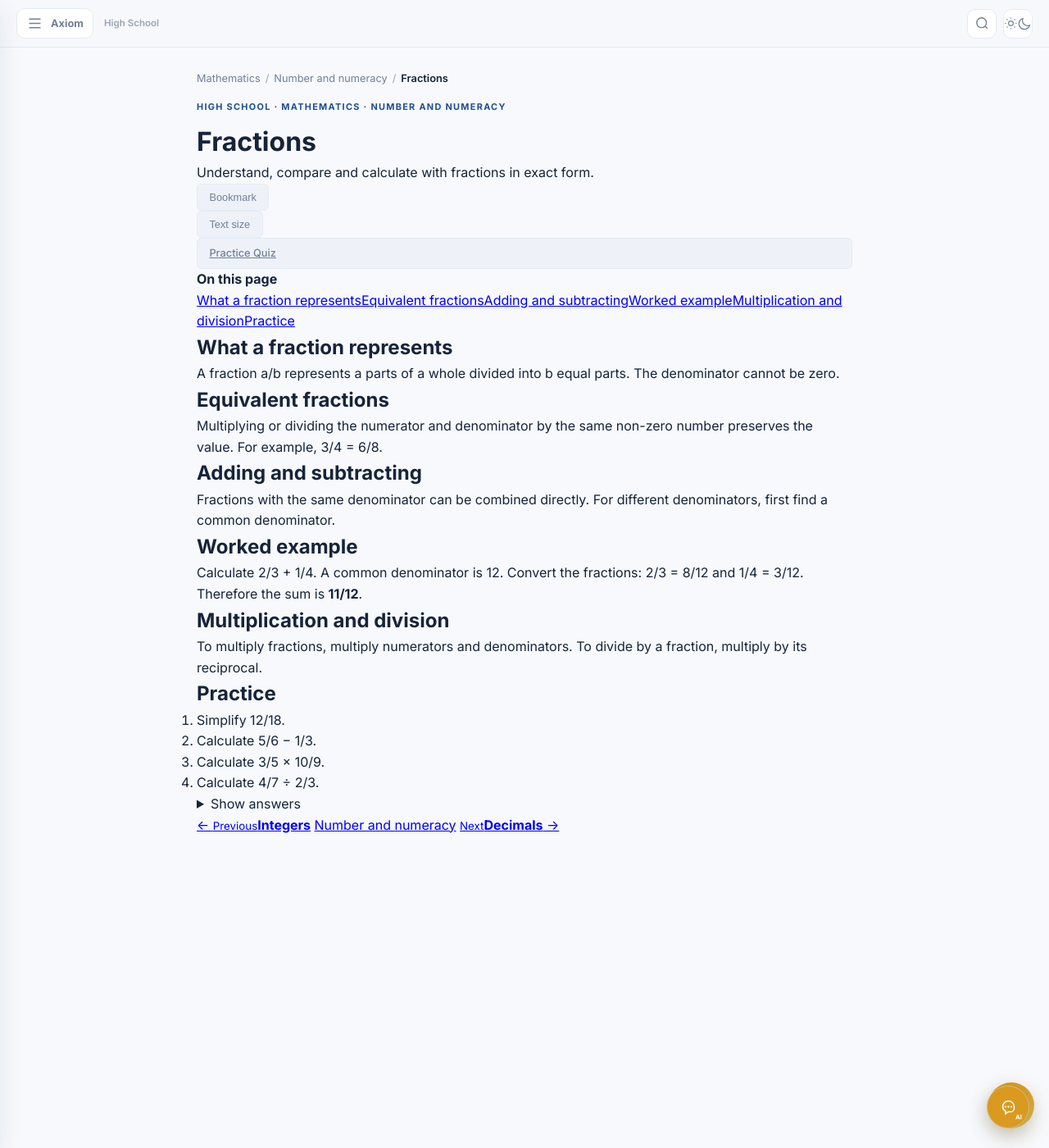
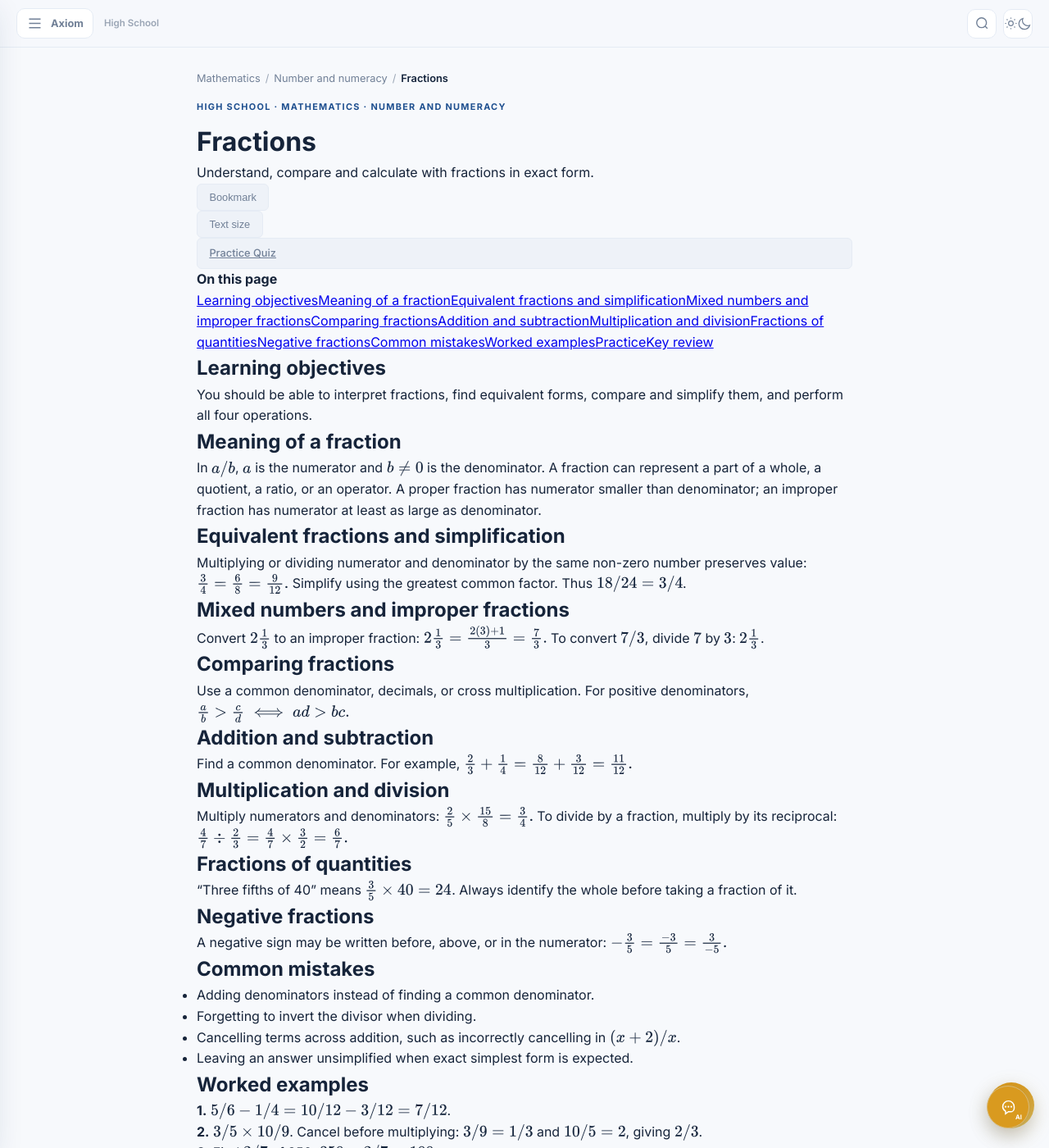
Before and after one commit to michaellegit28/axiom-academy, a Jekyll site: the page built from high-school/mathematics/number-and-numeracy/fractions.md, in a window 1280 px wide and 1400 px high. Shown: the whole window at 82% size. Built offline with Jekyll 4.4.1, drawn with Linux system fonts in a browser that asks for light colours; comment, search, counter and statistics services are not loaded; some of the changed text lies outside the part shown.

Commit message:
Complete Fractions study lesson

```diff
--- a/high-school/mathematics/number-and-numeracy/fractions.md
+++ b/high-school/mathematics/number-and-numeracy/fractions.md
@@ -11,9 +11,77 @@
 next_study: /high-school/mathematics/number-and-numeracy/decimals/
 next_study_title: Decimals
 ---
-<h2>What a fraction represents</h2><p>A fraction a/b represents a parts of a whole divided into b equal parts. The denominator cannot be zero.</p>
-<h2>Equivalent fractions</h2><p>Multiplying or dividing the numerator and denominator by the same non-zero number preserves the value. For example, 3/4 = 6/8.</p>
-<h2>Adding and subtracting</h2><p>Fractions with the same denominator can be combined directly. For different denominators, first find a common denominator.</p>
-<h2>Worked example</h2><p>Calculate 2/3 + 1/4. A common denominator is 12. Convert the fractions: 2/3 = 8/12 and 1/4 = 3/12. Therefore the sum is <strong>11/12</strong>.</p>
-<h2>Multiplication and division</h2><p>To multiply fractions, multiply numerators and denominators. To divide by a fraction, multiply by its reciprocal.</p>
-<h2>Practice</h2><ol><li>Simplify 12/18.</li><li>Calculate 5/6 − 1/3.</li><li>Calculate 3/5 × 10/9.</li><li>Calculate 4/7 ÷ 2/3.</li></ol><details><summary>Show answers</summary><ol><li>2/3.</li><li>1/2.</li><li>2/3.</li><li>6/7.</li></ol></details>
+
+## Learning objectives
+You should be able to interpret fractions, find equivalent forms, compare and simplify them, and perform all four operations.
+
+## Meaning of a fraction
+In $a/b$, $a$ is the numerator and $b\ne0$ is the denominator. A fraction can represent a part of a whole, a quotient, a ratio, or an operator. A proper fraction has numerator smaller than denominator; an improper fraction has numerator at least as large as denominator.
+
+## Equivalent fractions and simplification
+Multiplying or dividing numerator and denominator by the same non-zero number preserves value:
+$$\frac34=\frac68=\frac9{12}.$$
+Simplify using the greatest common factor. Thus $18/24=3/4$.
+
+## Mixed numbers and improper fractions
+Convert $2\frac13$ to an improper fraction:
+$$2\frac13=\frac{2(3)+1}{3}=\frac73.$$
+To convert $7/3$, divide $7$ by $3$: $2\frac13$.
+
+## Comparing fractions
+Use a common denominator, decimals, or cross multiplication. For positive denominators,
+$$\frac ab>\frac cd\iff ad>bc.$$
+
+## Addition and subtraction
+Find a common denominator. For example,
+$$\frac23+\frac14=\frac8{12}+\frac3{12}=\frac{11}{12}.$$
+
+## Multiplication and division
+Multiply numerators and denominators:
+$$\frac25\times\frac{15}{8}=\frac34.$$
+To divide by a fraction, multiply by its reciprocal:
+$$\frac47\div\frac23=\frac47\times\frac32=\frac67.$$
+
+## Fractions of quantities
+“Three fifths of 40” means $\frac35\times40=24$. Always identify the whole before taking a fraction of it.
+
+## Negative fractions
+A negative sign may be written before, above, or in the numerator:
+$$-\frac35=\frac{-3}{5}=\frac3{-5}.$$
+
+## Common mistakes
+- Adding denominators instead of finding a common denominator.
+- Forgetting to invert the divisor when dividing.
+- Cancelling terms across addition, such as incorrectly cancelling in $(x+2)/x$.
+- Leaving an answer unsimplified when exact simplest form is expected.
+
+## Worked examples
+**1.** $5/6-1/4=10/12-3/12=7/12$.
+
+**2.** $3/5\times10/9$. Cancel before multiplying: $3/9=1/3$ and $10/5=2$, giving $2/3$.
+
+**3.** Find $2/7$ of 350: $350\times2/7=100$.
+
+## Practice
+1. Simplify $42/56$.
+2. Convert $3\frac25$ to an improper fraction.
+3. Calculate $5/8+1/6$.
+4. Calculate $7/9-1/3$.
+5. Calculate $4/7\times21/8$.
+6. Calculate $5/6\div10/9$.
+7. Which is greater: $5/8$ or $7/12$?
+8. Find $3/4$ of 64.
+
+<details><summary>Show answers</summary>
+1. $3/4$.
+2. $17/5$.
+3. $19/24$.
+4. $4/9$.
+5. $3/2=1\frac12$.
+6. $3/4$.
+7. $5/8$.
+8. $48$.
+</details>
+
+## Key review
+Fractions are exact numbers. Simplify with common factors, use common denominators for addition/subtraction, multiply directly, and multiply by the reciprocal when dividing.
```
